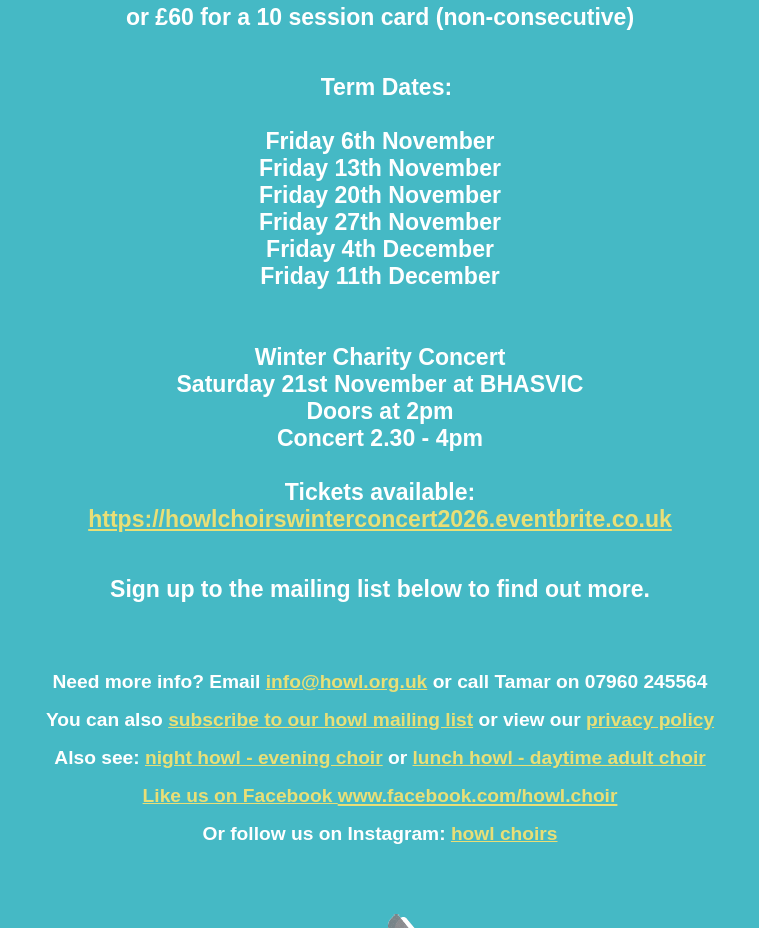
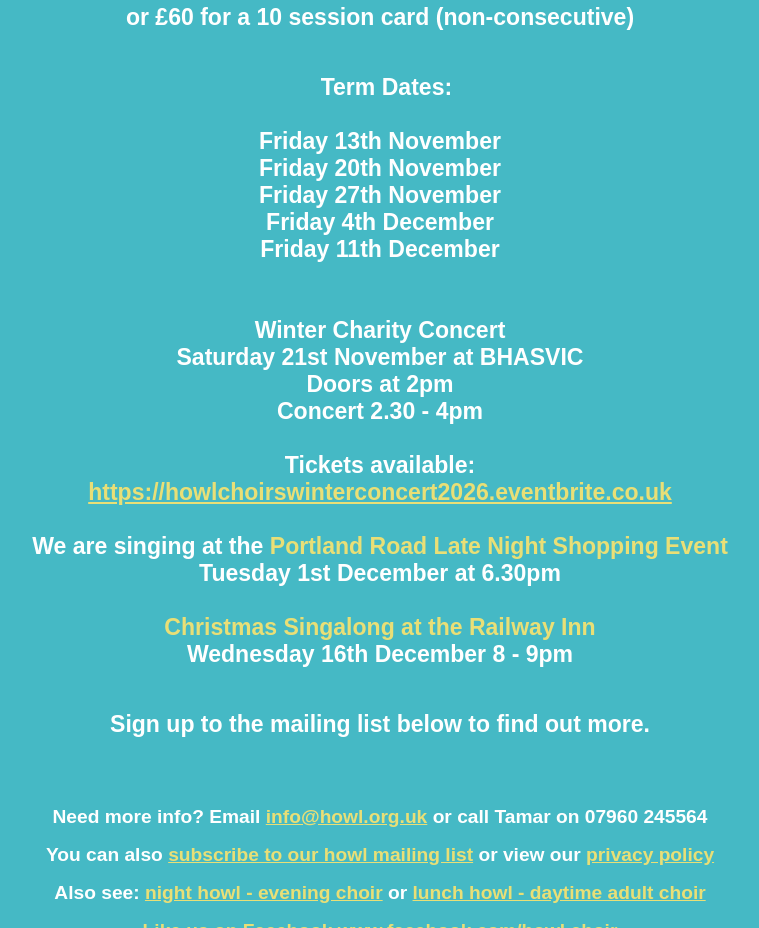
Before and after one commit to howl-choirs/howl-website, a plain HTML site: page howl.html in a window 1280 px wide. Shown: the part 1100-2028 px from the top of the page, without its empty margins (260-1019 px from the left). Drawn offline with Linux system fonts and the light colour scheme.

Commit message:
christmas shows

```diff
--- a/howl.html
+++ b/howl.html
@@ -1,5 +1,6 @@
 <!DOCTYPE HTML PUBLIC "-//W3C//DTD HTML 4.01 Transitional//EN">
 <html><head>
+
 
 
 
@@ -80,9 +81,7 @@ followed by a cuppa and a chat.
 </small></big></big></big><big><big style="font-weight: bold;"><big><small>Term
 Dates:</small></big></big></big><br>
 
-<big><big style="font-weight: bold;"><big><small><br>
-Friday 6th November<br>
-Friday 13th November<br>
+<big><big style="font-weight: bold;"><big><small><br>Friday 13th November<br>
 Friday 20th November<br>
 Friday 27th November<br>
 Friday 4th December<br>
@@ -100,6 +99,12 @@ Tickets available:
 <a href="https://howlchoirswinterconcert2026.eventbrite.co.uk">https://howlchoirswinterconcert2026.eventbrite.co.uk</a></small></big></big></big><br>
 
 <big><big style="font-weight: bold;"><big><small><br>
+We are singing at the <span style="color: rgb(233, 223, 118);">Portland Road Late Night Shopping Event</span><br>
+Tuesday 1st December at 6.30pm<br>
+<br>
+<span style="color: rgb(233, 223, 118);">Christmas Singalong at the Railway Inn</span><br>
+Wednesday 16th December 8 - 9pm<br>
+<br>
 </small></big></big></big>
 <p><big><big><span class="yellow"></span></big></big></p>
 
```
Also changed, not shown: lunch_howl.html (+6 -1 lines), night_howl.html (+7 -0 lines).
